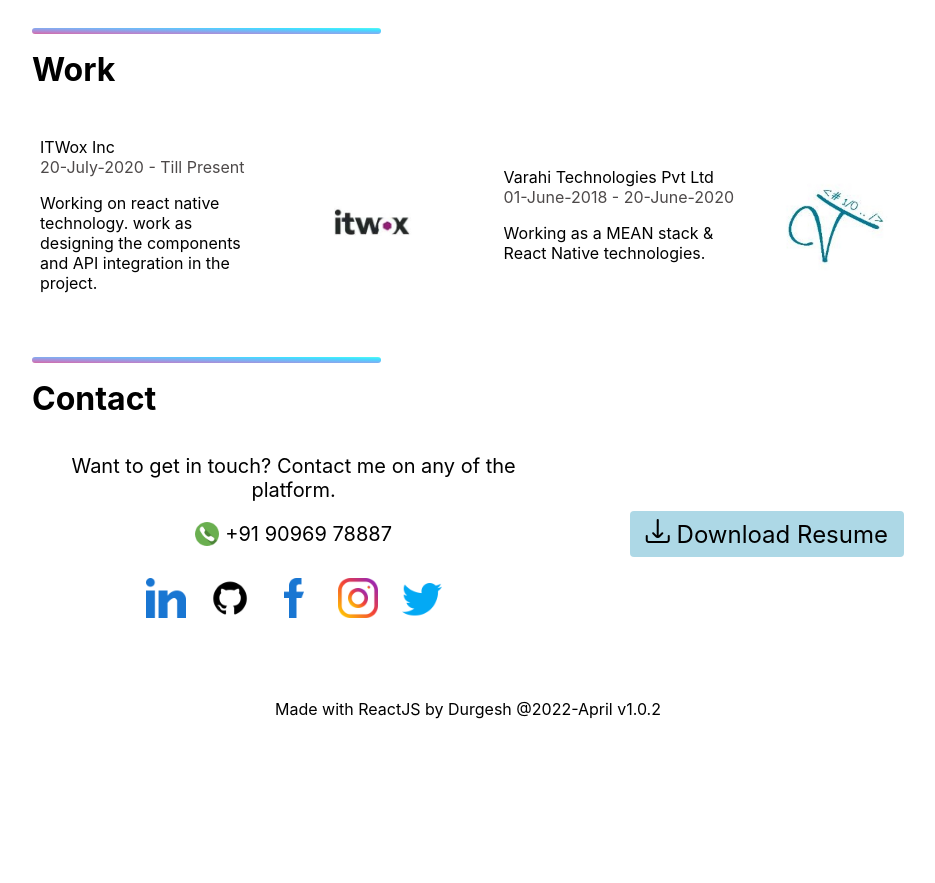
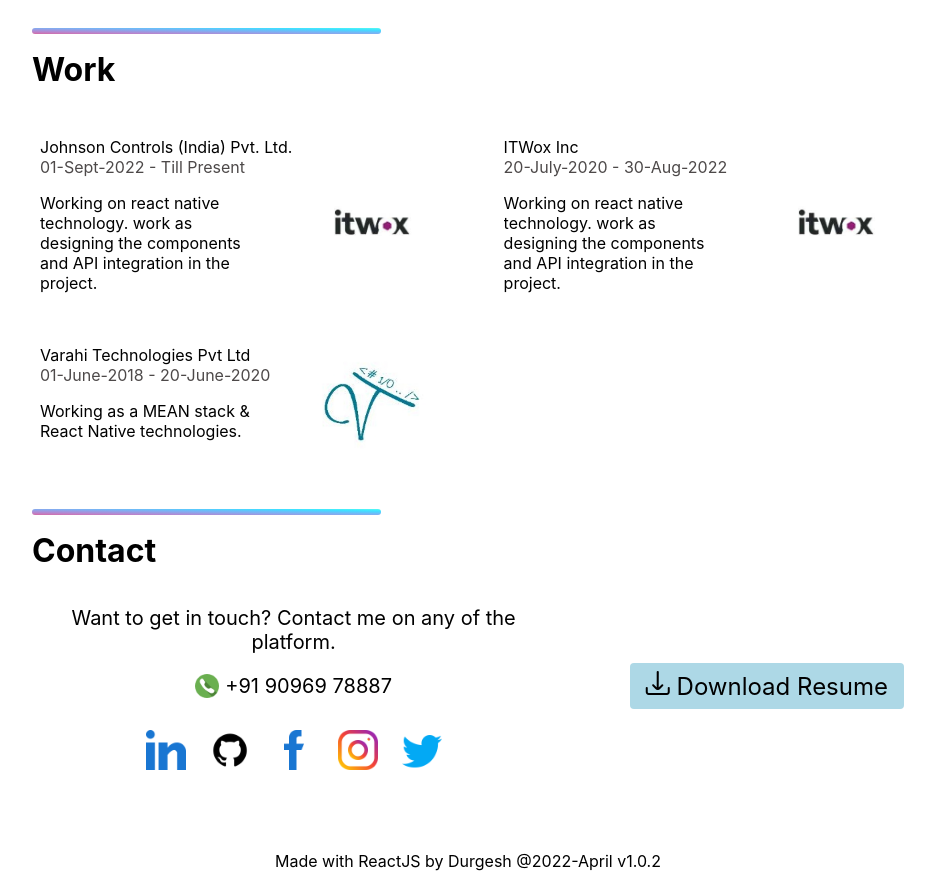
Before and after one commit to durgesh94/MyPortfolio, a React (Create React App) app: page / in a window 1280 px wide. Shown: the part 2860-3743 px from the top of the page, without its empty margins (172-1107 px from the left). Before the commit the page ends 3591 px from the top, so only its background shows below. Built offline with nearby package versions, Linux system fonts and the light colour scheme.

Commit message:
Update work.js

```diff
--- a/src/assets/data/work.js
+++ b/src/assets/data/work.js
@@ -1,9 +1,17 @@
 export const WorkData = [
+    {
+        company: "Johnson Controls (India) Pvt. Ltd.",
+        designation: "Sr. Software Engineer",
+        dateOfJoining: "01-Sept-2022",
+        dateOfLeaving: "Till Present",
+        companyLogo: require("../../assets/logo/itwox.jpg").default,
+        work: "Working on react native technology. work as designing the components and API integration in the project."
+    },
     {
         company: "ITWox Inc",
         designation: "Software Engineer",
         dateOfJoining: "20-July-2020",
-        dateOfLeaving: "Till Present",
+        dateOfLeaving: "30-Aug-2022",
         companyLogo: require("../../assets/logo/itwox.jpg").default,
         work: "Working on react native technology. work as designing the components and API integration in the project."
     },
```
